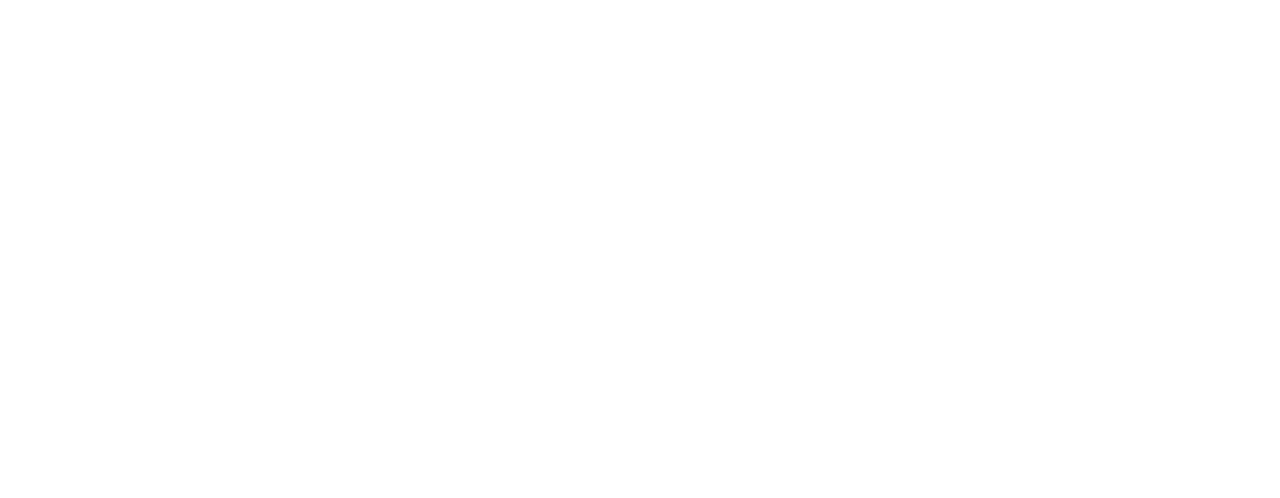
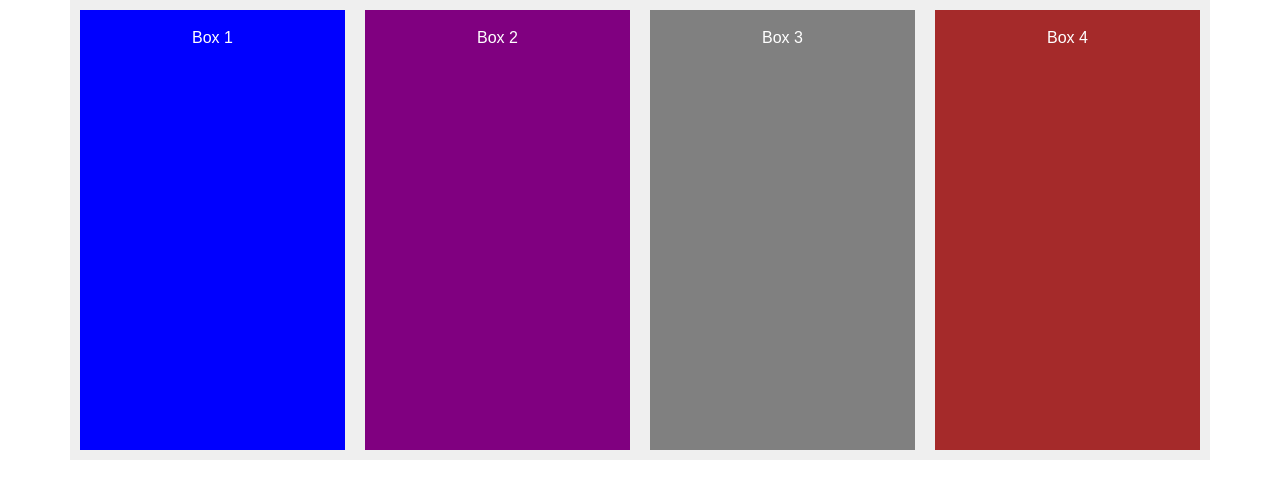
Before and after one commit to Ery205275/Nguyen_GL_Project4, a plain HTML site: page index.html in a window 1280 px wide. Drawn offline with Linux system fonts and the light colour scheme; files whose address does not match are found by name.

Commit message:
adding responsive features

```diff
--- a/css/main.css
+++ b/css/main.css
@@ -0,0 +1,58 @@
+@charset "UTF-8";
+
+.hidden{
+    display: none;
+}
+body{
+    font-family: Arial, Helvetica, sans-serif;
+}
+
+#container {
+    margin: 0 auto;
+    background-color: #efefef;
+    display: flex;
+    flex-direction: column;
+    max-width: 1140px;
+}
+
+.box{
+    color:#fff;
+    padding: 20px;
+    text-align: center;
+    margin: 10px;
+    flex: 1 1 auto;
+    height: 400px;
+}
+.box1{
+   background-color: pink;
+}
+
+.box2{
+   background-color: red;
+}
+.box3{
+   display: none;
+}
+.box4{
+   display: none;
+}
+
+@media screen and (min-width: 640px) {
+   #container{
+       flex-direction: row;
+   }
+   .box1{
+       background-color: blue;
+   }
+   .box2{
+       background-color: purple;
+   }
+   .box3{
+       display: block;
+       background-color: grey;
+   }
+   .box4{
+       display: block;
+       background-color: brown;
+   }
+}
--- a/index.html
+++ b/index.html
@@ -11,7 +11,21 @@
     <title>Document</title>
 </head>
 <body>
-
+  <h1 class="hidden">Respnsive Site Design</h1>
+  <div id="container">
+      <section class="box box1">
+        <h1>Box 1</h1>
+      </section>
+      <section class="box box2">
+        <h1>Box 2</h1>
+      </section>
+      <section class=" box box3">
+        <h1>Box 3</h1>
+      </section>
+      <section class=" box box4">
+        <h1>Box 4</h1>
+      </section>
+  </div>
 
     <script src="script/main.js"></script>
 </body>
```
Also changed, not shown: 1 other file.
